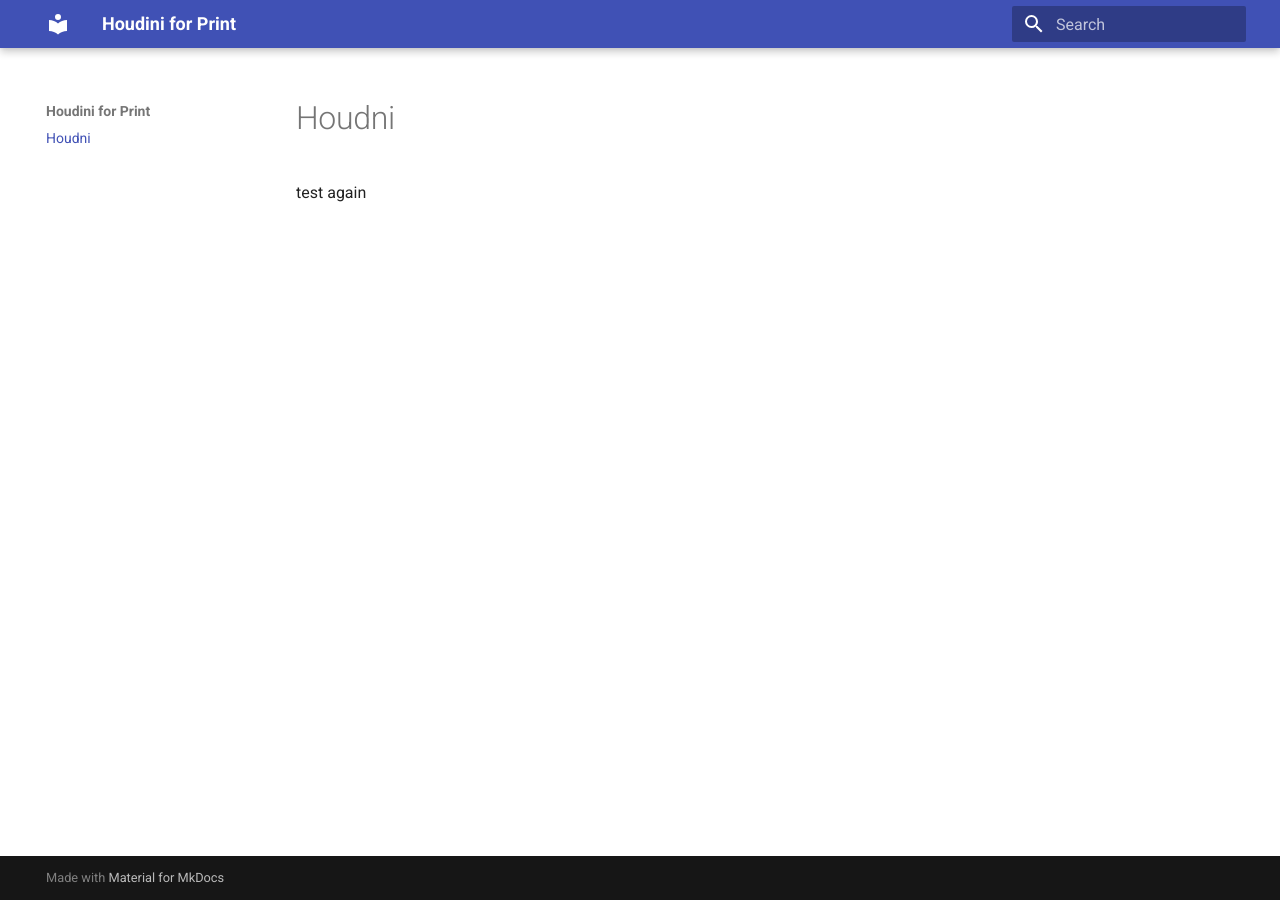
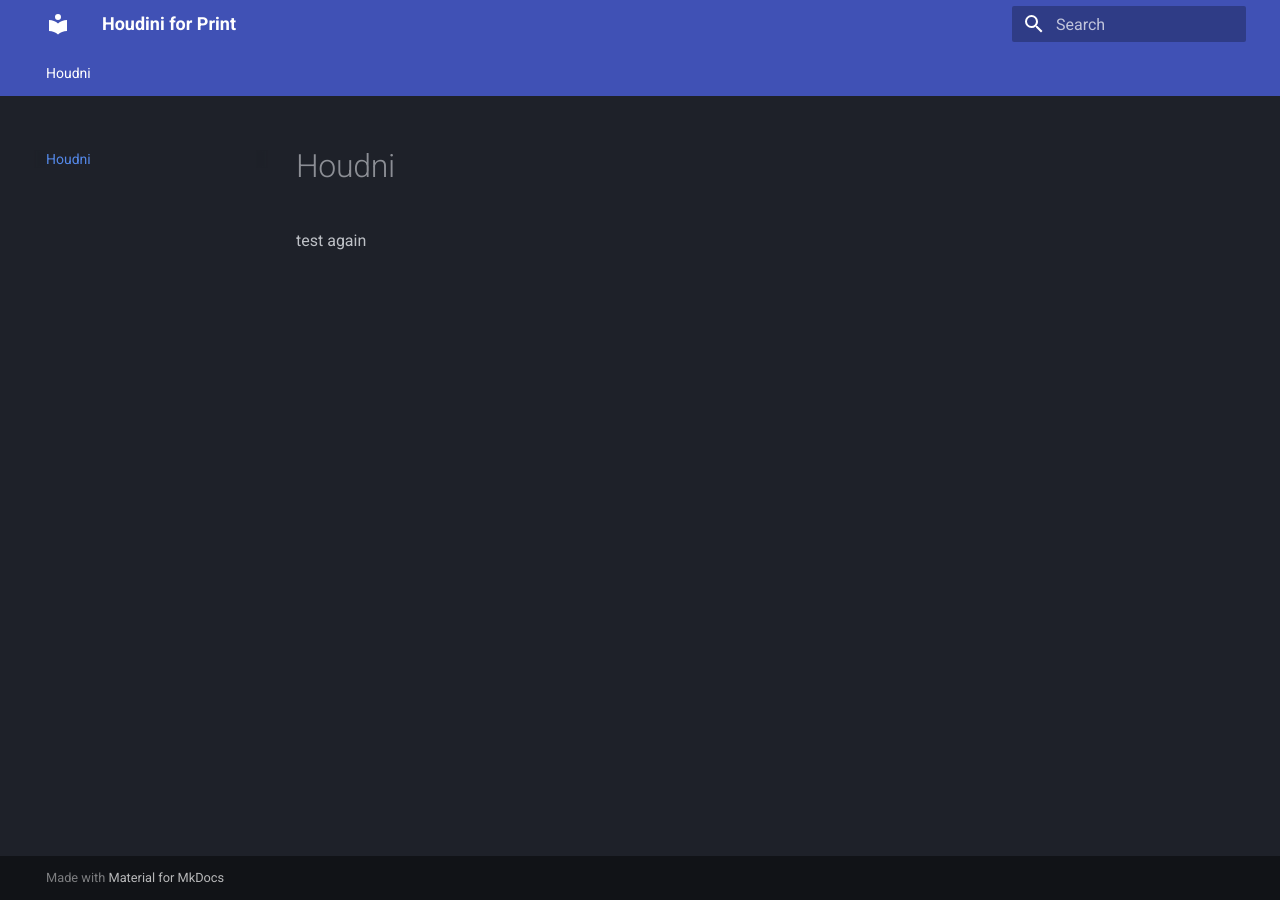
Before and after one commit to mrloafbot/Hou_Print_Job_Docs, an MkDocs documentation site: the page built from docs/index.md, in a window 1280 px wide. Built offline with MkDocs 1.6.1 and Material for MkDocs 9.7.7, drawn with Linux system fonts in a browser that asks for light colours.

Commit message:
update mkdocs config

```diff
--- a/mkdocs.yml
+++ b/mkdocs.yml
@@ -2,3 +2,9 @@ site_name: Houdini for Print
 site_url: https://mrloafbot.github.io/Hou_Print_Job_Docs
 theme:
   name: material
+  features:
+    - navigation.path
+    - navigation.indexes
+    - navigation.tabs
+  palette:
+    scheme: 'slate'
```
